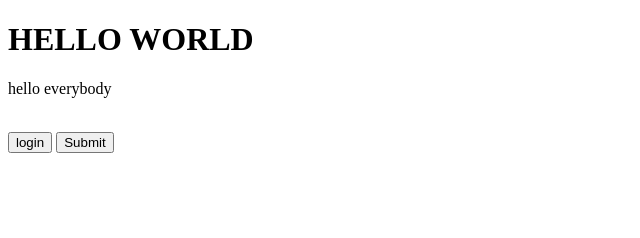
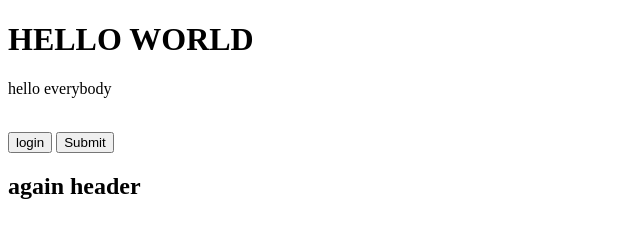
Before and after one commit to pawan-sapkota/Webdevelopment-, a plain HTML site: page index.html in a window 1280 px wide. Shown: the whole page, without its empty margins (0-640 px from the left). Drawn offline with Linux system fonts and the light colour scheme.

Commit message:
index file

```diff
--- a/index.html
+++ b/index.html
@@ -9,5 +9,6 @@
     <br>
     <button>login</button>
     <input type="submit">
+    <h2>again header</h2>
 </body>
 </html>
```
